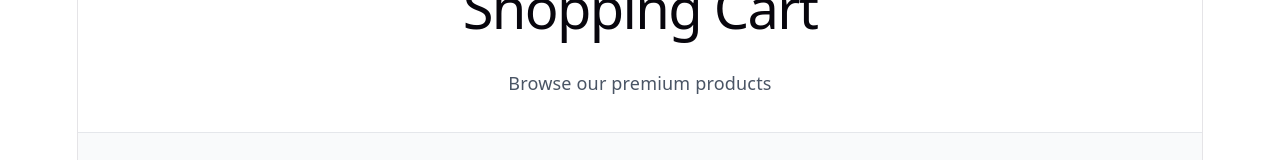
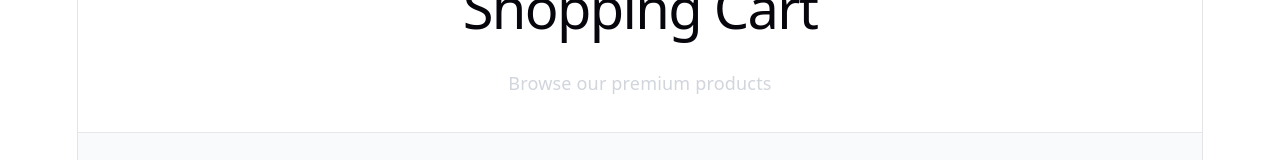
Before and after one commit to nataliasleifman-pixel/ecommerce_react_demo, a React (Vite) app in the folder InsightDiff-Demo/: page / in a window 1280 px wide. Shown: the part 182-342 px from the top of the page. Built offline with nearby package versions, Linux system fonts and the light colour scheme.

Commit message:
feat(demo): soften secondary text color (text-gray-600 -> text-gray-300) for contrast regression demo [demo/contrast-regression]

```diff
--- a/InsightDiff-Demo/src/components/CheckoutPage.jsx
+++ b/InsightDiff-Demo/src/components/CheckoutPage.jsx
@@ -40,7 +40,7 @@ export function CheckoutPage() {
       <div className="bg-white border-b border-gray-200 mb-8">
         <div className="max-w-7xl mx-auto px-4 sm:px-6 lg:px-8 py-8">
           <h1 className="text-4xl font-bold text-gray-900">Shopping Cart</h1>
-          <p className="text-gray-600 mt-2">Browse our premium products</p>
+          <p className="text-gray-300 mt-2">Browse our premium products</p>
         </div>
       </div>
 
```
